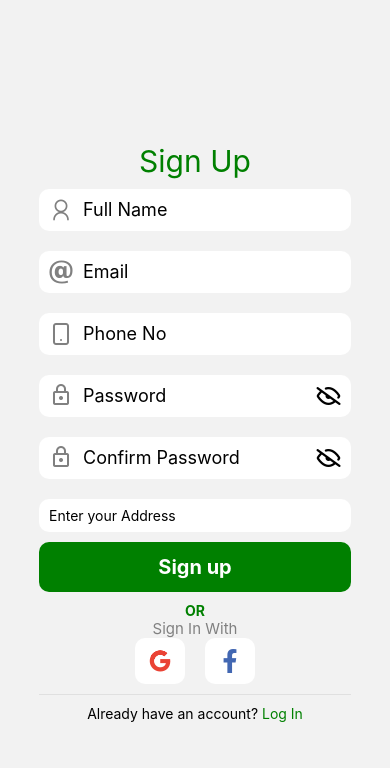
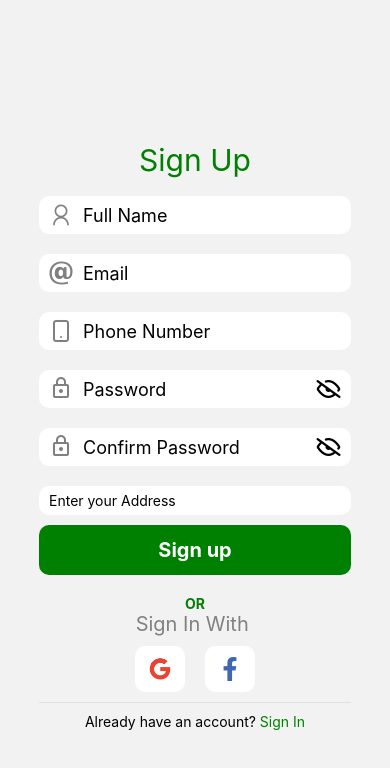
Before and after one commit to umairyaqoob7/KitchNDecor, a React Native app: screen /signup in a window 390 px wide. Shown: the top 768 px of the page. Built offline with nearby package versions, Linux system fonts and the light colour scheme.

Commit message:
signup completed navigation with two next buttons goback and signin

```diff
--- a/src/screens/LoginSignupScreens/SignupScreen.js
+++ b/src/screens/LoginSignupScreens/SignupScreen.js
@@ -1,12 +1,13 @@
-import React, { useState } from 'react';
-import { View, Text, StyleSheet, TextInput, TouchableOpacity } from 'react-native';
+import React, { useState } from 'react'
+import { StyleSheet, Text, TextInput, TouchableOpacity, View } from 'react-native'
 import { titles, colors, btn1, hr80 } from '../../global/style';
-import { AntDesign, FontAwesome } from '@expo/vector-icons';
+import { AntDesign } from '@expo/vector-icons';
 import { Octicons } from '@expo/vector-icons';
 import { MaterialCommunityIcons } from '@expo/vector-icons';
 import { FontAwesome5 } from '@expo/vector-icons';
+import { Feather } from '@expo/vector-icons';
 import { Entypo } from '@expo/vector-icons';
-import { Feather } from '@expo/vector-icons';
+
 
 import { firebase } from '../../Firebase/FirebaseConfig';
 
@@ -20,52 +21,62 @@ const SignupScreen = ({ navigation }) => {
   const [showcpassword, setShowcpassword] = useState(false);
   const [cpasswordfocus, setcPasswordfocus] = useState(false);
 
-  //taking from data
+  //taking form data
   const [email, setEmail] = useState('');
-  const [name, setName] = useState('');
   const [password, setPassword] = useState('');
   const [cpassword, setcPassword] = useState('');
   const [phone, setPhone] = useState('');
+  const [name, setName] = useState('');
   const [address, setAddress] = useState('');
-  //console.log(email)
+  // console.log(email);
+
   const [customError, setCustomError] = useState('');
   const [successmsg, setSuccessmsg] = useState(null);
+
+  // const [useruid, setUseruid] = useState('');
   const handleSignup = () => {
-    const FormData = {
-      name: name,
-      email: email,
-      phone: phone,
-      password: password,
-      //cpassword:cpassword,
-      address: address
-    }
-
 
     if (password != cpassword) {
       // alert("Password doesn't match");
       setCustomError("Password doesn't match");
       return;
     }
-    else if (phone.length != 11) {
-      setCustomError("Phone number should be 11 digits");
+    else if (phone.length != 10) {
+      setCustomError("Phone number should be 11 digit");
       return;
     }
     try {
       firebase.auth().createUserWithEmailAndPassword(email, password)
-        .then(() => {
+        .then((userCredentials) => {
+          console.log(userCredentials?.user.uid);
           console.log('user created')
-          //setSuccessmsg('User created successfully')
+          // setSuccessmsg('User created successfully')
+          if (userCredentials?.user.uid != null) {
             const userRef = firebase.firestore().collection('UserData')
+            userRef.add(
+              {
+                email: email,
+                password: password,
+                // cpassword: cpassword,
+                phone: phone,
+                name: name,
+                address: address,
+                uid: userCredentials?.user?.uid,
+              }
+            ).then(() => {
+              console.log('data added to firestore')
+              setSuccessmsg('User created successfully')
+            }).catch((error) => {
+              console.log('firestore error ', error)
+            }
 
-          userRef.add(FormData).then(() =>{
-            console.log('data added to firestore')
-          }).catch((error) =>{
-            console.log('firestore error', error)
-            setSuccessmsg('User created successfully')
-          })
+            )
+          }
+
+
         })
         .catch((error) => {
-          console.log('sign up firebase error', error.message)
+          console.log('sign up firebase error ', error.message)
           if (error.message == 'Firebase: The email address is already in use by another account. (auth/email-already-in-use).') {
             setCustomError('Email already exists')
           }
@@ -81,13 +92,17 @@ const SignupScreen = ({ navigation }) => {
         })
     }
     catch (error) {
-      console.log('sign up system error', error.message)
+      console.log('sign up system error ', error.message)
     }
+
+
   }
   return (
     <View style={styles.container}>
+      {successmsg == null ?
+        <View style={styles.container}>
           <Text style={styles.head1}>Sign Up</Text>
-      {customError != ''&& <Text style={styles.errormsg}>{customError}</Text>}
+          {customError !== '' && <Text style={styles.errormsg}>{customError}</Text>}
           <View style={styles.inputout}>
             <AntDesign name="user" size={24} color={namefocus === true ? colors.text1 : colors.text2} />
             <TextInput style={styles.input} placeholder="Full Name" onFocus={() => {
@@ -96,110 +111,101 @@ const SignupScreen = ({ navigation }) => {
               setShowpassword(false)
               setNamefocus(true)
               setPhonefocus(false)
-          setShowcpassword(false)
-          setcPasswordfocus(false)
               setCustomError('')
             }}
-          onChangeText={(Text) => setName(Text)}
+              onChangeText={(text) => setName(text)}
             />
           </View>
+
+
           <View style={styles.inputout}>
             <Entypo name="email" size={24} color={emailfocus === true ? colors.text1 : colors.text2} />
             <TextInput style={styles.input} placeholder="Email" onFocus={() => {
               setEmailfocus(true)
               setPasswordfocus(false)
               setShowpassword(false)
-          setcPasswordfocus(false)
               setNamefocus(false)
               setPhonefocus(false)
               setCustomError('')
             }}
-          onChangeText={(Text) => setEmail(Text)}
+              onChangeText={(text) => setEmail(text)}
             />
           </View>
+          {/*  */}
 
           <View style={styles.inputout}>
-        <Feather name="smartphone" size={24}
-          color={phonefocus === true ? colors.text1 : colors.text2} />
-        <TextInput style={styles.input} placeholder="Phone No" onFocus={() => {
+            <Feather name="smartphone" size={24} color={phonefocus === true ? colors.text1 : colors.text2} />
+            <TextInput style={styles.input} placeholder="Phone Number" onFocus={() => {
               setEmailfocus(false)
               setPasswordfocus(false)
               setShowpassword(false)
-          setcPasswordfocus(false)
               setNamefocus(false)
               setPhonefocus(true)
               setCustomError('')
             }}
-          onChangeText={(Text) => setPhone(Text)}
+              onChangeText={(text) => setPhone(text)}
             />
           </View>
 
-      {/*Password Start*/}
+
+
+          {/* password start */}
           <View style={styles.inputout}>
             <MaterialCommunityIcons name="lock-outline" size={24} color={passwordfocus == true ? colors.text1 : colors.text2} />
             <TextInput style={styles.input} placeholder="Password" onFocus={() => {
               setEmailfocus(false)
               setPasswordfocus(true)
               setShowpassword(false)
-          setcPasswordfocus(false)
+              setNamefocus(false)
+              setPhonefocus(false)
+              setCustomError('')
+            }}
+              onChangeText={(text) => setPassword(text)}
+              secureTextEntry={showpassword === false ? true : false}
+            />
+
+            <Octicons name={showpassword == false ? "eye-closed" : "eye"} size={24} color="black" onPress={() => setShowpassword(!showpassword)} />
+          </View>
+          {/*  */}
+          <View style={styles.inputout}>
+            <MaterialCommunityIcons name="lock-outline" size={24} color={cpasswordfocus == true ? colors.text1 : colors.text2} />
+            <TextInput style={styles.input} placeholder="Confirm Password" onFocus={() => {
+              setEmailfocus(false)
+              setPasswordfocus(false)
+              setShowpassword(true)
               setNamefocus(false)
               setPhonefocus(false)
               setCustomError('')
 
             }}
-          onChangeText={(Text) => setPassword(Text)}
-          secureTextEntry={showpassword === false ? true : false}
-        />
-
-        <Octicons name={showpassword == false ? "eye-closed" : "eye"} size={24} color="black" onPress={() => setShowpassword(!showpassword)} />
-      </View>
-
-      <View style={styles.inputout}>
-        <MaterialCommunityIcons name="lock-outline" size={24} color={cpasswordfocus == true ? colors.text1 : colors.text2} />
-        <TextInput style={styles.input} placeholder="Confirm Password" onFocus={() => {
-          setEmailfocus(false)
-          setPasswordfocus(false)
-          setShowpassword(false)
-          setcPasswordfocus(true)
-          setNamefocus(false)
-          setPhonefocus(false)
-          setCustomError('')
-
-        }}
-          onChangeText={(Text) => setcPassword(Text)}
+              onChangeText={(text) => setcPassword(text)}
               secureTextEntry={showcpassword === false ? true : false}
             />
 
-        <Octicons name={showcpassword == false ? "eye-closed" : "eye"}
-          size={24} color="black" onPress={() => setShowcpassword(!showcpassword)} />
+            <Octicons name={showcpassword == false ? "eye-closed" : "eye"} size={24} color="black" onPress={() => setShowcpassword(!showcpassword)} />
           </View>
-      {/*Password End */}
+          {/* password end */}
 
           <View style={styles.inputout} >
-        <TextInput style={styles.input1} placeholder="Enter your Address"
+            <TextInput style={styles.input1} placeholder="Enter your Address" onChangeText={(text) => setAddress(text)}
               onPress={() => {
                 setEmailfocus(false)
                 setPasswordfocus(false)
                 setShowpassword(false)
-            setcPasswordfocus(false)
                 setNamefocus(false)
                 setPhonefocus(false)
                 setCustomError('')
               }}
-          onChangeText={(Text) => setAddress(Text)}
             />
           </View>
 
           <TouchableOpacity style={btn1} onPress={() => handleSignup()}>
-        <Text style={{
-          color: colors.col1, fontSize: titles.btntxt,
-          fontWeight: "bold"
-        }}>Sign up</Text>
+            <Text style={{ color: colors.col1, fontSize: titles.btntxt, fontWeight: "bold" }}>Sign up</Text>
           </TouchableOpacity>
 
-      {/*<Text style={styles.forgot}>Forgot</Text>*/}
+          {/* <Text style={styles.forgot}>Forgot Password?</Text> */}
           <Text style={styles.or}>OR</Text>
-      <Text style={styles.gftxt}>Sign In With</Text>
+          <Text style={styles.gftxt}>Sign In With </Text>
 
           <View style={styles.gf}>
             <TouchableOpacity>
@@ -207,40 +213,63 @@ const SignupScreen = ({ navigation }) => {
                 <AntDesign name="google" size={24} color="#EA4335" />
               </View>
             </TouchableOpacity>
+
             <TouchableOpacity>
               <View style={styles.gficon}>
-            <FontAwesome5 name="facebook-f" size={24} color="#4267B2" />
-          </View>
+                <FontAwesome5 name="facebook-f" size={24} color="#4267B2" /></View>
             </TouchableOpacity>
           </View>
           <View style={hr80}></View>
-      <Text>Already have an account?
-        <Text style={styles.signup} onPress={() => navigation.navigate('login')}> Log In</Text></Text>
+          <Text >Already have an account?
+            <Text style={styles.signup} onPress={() => navigation.navigate('login')}> Sign In</Text>
+          </Text>
+        </View>
+        :
+        <View style={styles.container1}>
+          <Text style={styles.successmessage}>{successmsg}</Text>
+          <TouchableOpacity style={btn1} onPress={() => navigation.navigate('login')}>
+            <Text style={{ color: colors.col1, fontSize: titles.btntxt, fontWeight: "bold" }}>Sign In</Text>
+          </TouchableOpacity>
+
+          <TouchableOpacity style={btn1} onPress={() => setSuccessmsg(null)}>
+            <Text style={{ color: colors.col1, fontSize: titles.btntxt, fontWeight: "bold" }}>Go Back</Text>
+          </TouchableOpacity>
+        </View>
+
+      }
     </View>
   )
 }
+
 const styles = StyleSheet.create({
   container: {
     flex: 1,
-    width: "100%",
-    alignItems: "center",
-    justifyContent: "center",
-    marginTop: 20,
+    width: '100%',
+    alignItems: 'center',
+    justifyContent: 'center',
+    marginTop: 10,
+  },
+  container1: {
+    flex: 1,
+    width: '100%',
+    alignItems: 'center',
+    justifyContent: 'center',
+    marginTop: 60,
   },
   head1: {
     fontSize: titles.title1,
     color: colors.text1,
     textAlign: 'center',
-    marginVertical: 0,
+    marginVertical: 8,
   },
   inputout: {
-    flexDirection: "row",
-    width: "80%",
+    flexDirection: 'row',
+    width: '80%',
     marginVertical: 10,
     backgroundColor: colors.col1,
     borderRadius: 10,
     paddingHorizontal: 10,
-    paddingVertical: 8,
+    paddingVertical: 6,
     // alignSelf: 'center',
     elevation: 20,
   },
@@ -252,16 +281,18 @@ const styles = StyleSheet.create({
   forgot: {
     color: colors.text2,
     marginTop: 20,
-    marginBottom: 10
+    marginBottom: 10,
   },
   or: {
     color: colors.text1,
-    fontWeight: "bold"
+    marginVertical: 10,
+    fontWeight: 'bold',
   },
   gftxt: {
     color: colors.text2,
-    marginVertical: 0,
-    fontSize: 15
+    marginBottom: 10,
+    fontSize: 20,
+    marginTop:-10
   },
   gf: {
     flexDirection: 'row'
@@ -282,7 +313,7 @@ const styles = StyleSheet.create({
     fontSize: 18,
     color: colors.text2,
     textAlign: 'center',
-    marginTop: 0,
+    marginTop: 20,
   },
   errormsg: {
     color: 'red',
@@ -304,6 +335,6 @@ successmessage: {
     borderRadius: 10,
     padding: 10,
   }
-});
+})
 
-export default SignupScreen;
+export default SignupScreen
```
Lines whose indentation alone changed are shown as unchanged.
